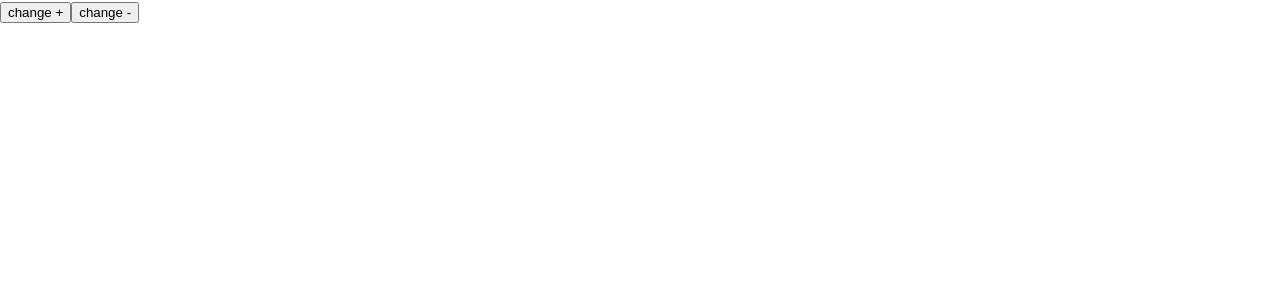
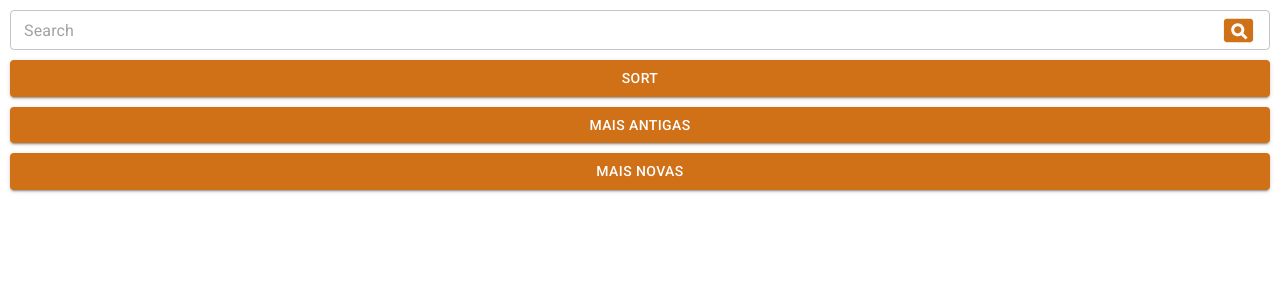
Before and after one commit to rbressanelli/space_flight_news, a React (Create React App) app: page /dashboard in a window 1280 px wide. Shown: the top 300 px of the page. Built offline with nearby package versions, Linux system fonts and the light colour scheme; no server answers.

Commit message:
Feat: dashboard implemented

```diff
--- a/src/pages/Dashboard/index.jsx
+++ b/src/pages/Dashboard/index.jsx
@@ -1,19 +1,80 @@
-import FlightNewsList from '../../components/FlightNewsList';
-import {useFlightNews} from '../../contexts/flightnews'
+import FlightNewsList from "../../components/FlightNewsList";
+import { useFlightNews } from "../../contexts/flightnews";
+import { Main, NewsButton } from "./styles";
+import InputAdornment from "@mui/material/InputAdornment";
+import PageviewIcon from "@mui/icons-material/Pageview";
+import { TextField } from "@material-ui/core";
+import ClearIcon from "@mui/icons-material/Clear";
+import { useState } from "react";
 
 const Dashboard = () => {
+  const { changePage } = useFlightNews();
 
-    const { flightList, changePage } = useFlightNews()
+  const [newsSearch, setNewsSearch] = useState("");
+  const [foundedNews, setFoundedNews] = useState("");
+  const [changeIcon, setChangeIcon] = useState(false)
 
+  const handleSearch = (e) => {
+    if(newsSearch.length > 0){
+      setFoundedNews(e)
+    setChangeIcon(true)
+    }
+  };
 
+  const handleClear = () => {
+    setNewsSearch('')
+    setFoundedNews(null)
+    setChangeIcon(false)
+  }
 
-    return(
-        <main>
-        <button onClick={() => changePage(1)}>change +</button>
-        <button onClick={() => changePage()}>change -</button>
-        <FlightNewsList />
-        </main>
-    )
-}
+  return (
+    <Main>
+      <TextField
+        size="small"
+        placeholder="Search"
+        InputProps={{
+          endAdornment: (
+            <InputAdornment position="end">
+              {!changeIcon ? (
+                <PageviewIcon
+                  onClick={() => handleSearch(newsSearch)}
+                  color="primary"
+                  fontSize="large"
+                />
+              ) : (
+                <ClearIcon onClick={() => handleClear()} color="primary" fontSize="large" />
+              )}
+            </InputAdornment>
+          ),
+        }}
+        color="secondary"
+        fullWidth
+        value={newsSearch}
+        onChange={(e) => setNewsSearch(e.target.value)}
+      />
+
+      <NewsButton onClick={null} variant="contained" fullWidth>
+        Sort
+      </NewsButton>
+      <div>
+        <NewsButton
+          onClick={() => changePage(true)}
+          variant="contained"
+          fullWidth
+        >
+          mais antigas
+        </NewsButton>
+        <NewsButton
+          onClick={() => changePage(null)}
+          variant="contained"
+          fullWidth
+        >
+          mais novas
+        </NewsButton>
+      </div>
+      <FlightNewsList filterSearch={foundedNews} />
+    </Main>
+  );
+};
 
 export default Dashboard;
--- a/src/pages/Dashboard/styles.js
+++ b/src/pages/Dashboard/styles.js
@@ -0,0 +1,13 @@
+import { styled } from "@material-ui/system";
+import { Button } from "@material-ui/core";
+
+
+export const Main = styled("main")({
+  padding: '10px',
+
+})
+
+export const NewsButton = styled(Button)({
+  marginTop: 10,
+
+})
```
